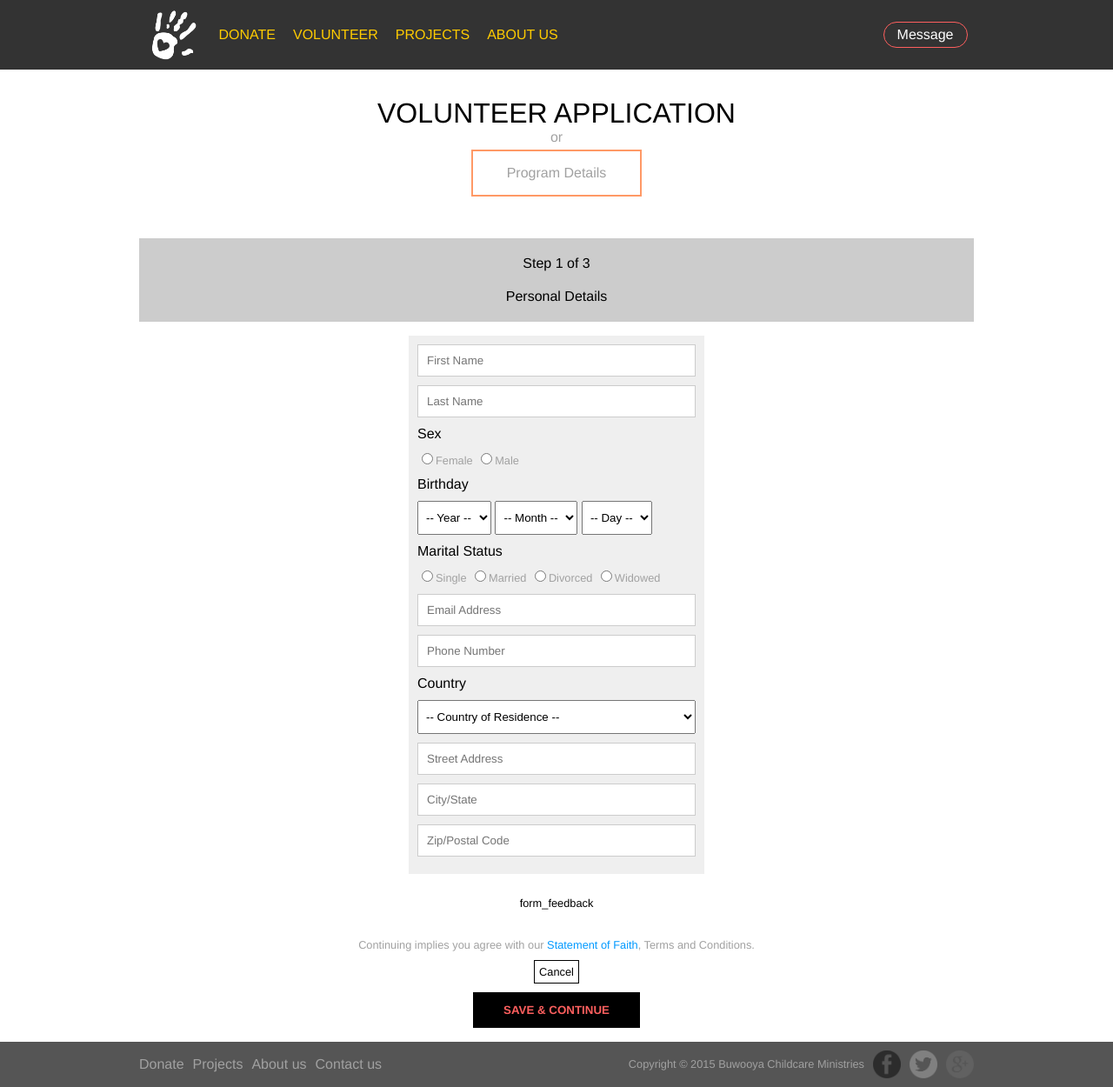
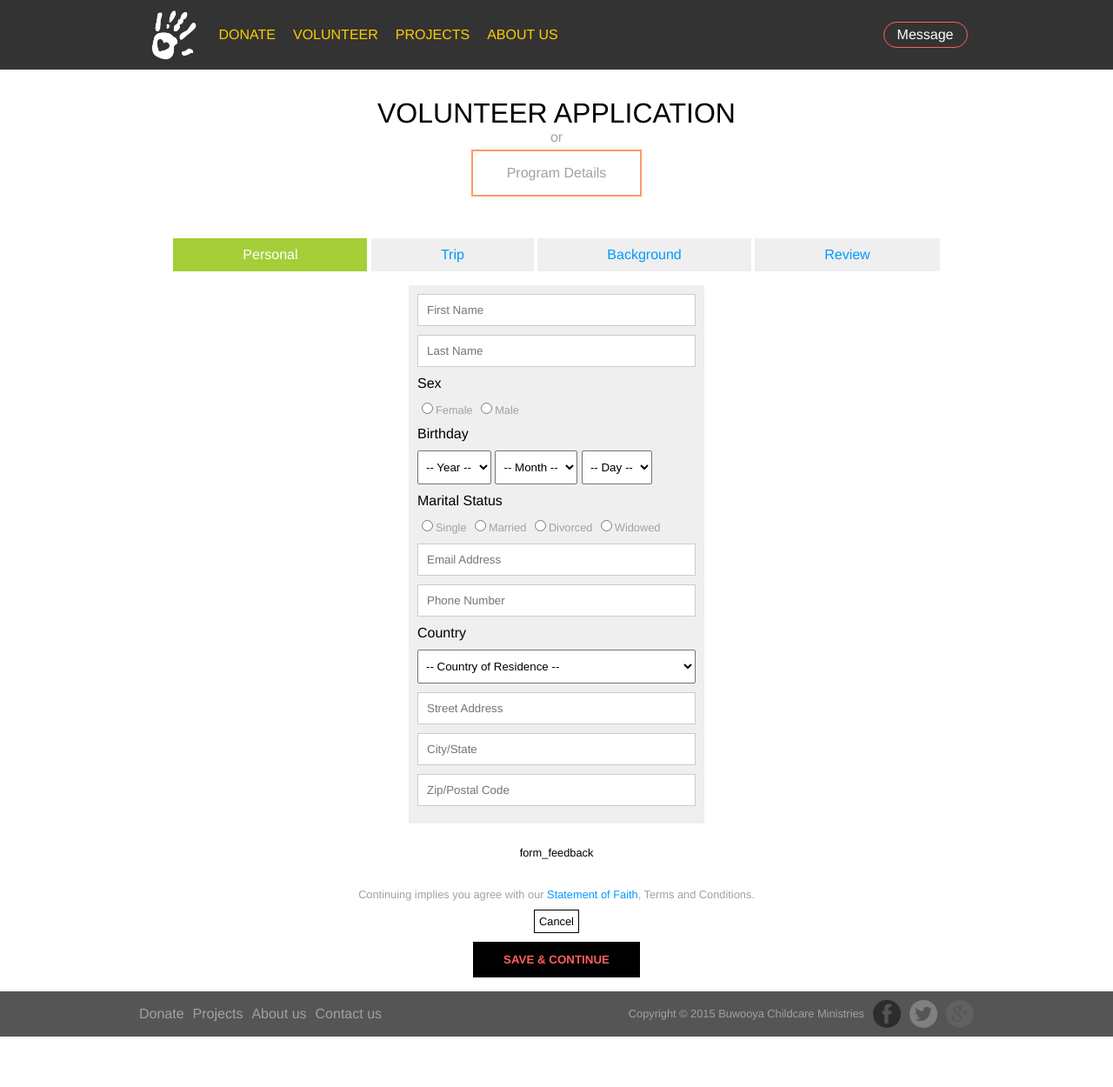
Before and after one commit to Plus256/Buwooya, a PHP site: page /apply.php in a window 1280 px wide. Shown: the whole page at 87% size. After the commit the page ends 1192 px from the top, so only its background shows below. Run offline with PHP 8.4, Linux system fonts and the light colour scheme; data that the repository does not hold is empty; some libraries are stand-ins or nearby versions.

Commit message:
working on step timeline

```diff
--- a/css/glb.css
+++ b/css/glb.css
@@ -1218,12 +1218,19 @@ input[type="text"]:focus{
 	width:100%;
 }
 
-.apply_form_title{
-	padding:10px;
+.apply_form_timeline{
 	margin-bottom:1em;
 	margin-right:auto;
 	margin-left:auto;
 	text-align:center;
+}
+
+a.apply_form_timeline_step{
+	background:#EFEFEF;
+	padding:10px 5em;
+	text-decoration:none;
+	display:inline-block;
+	color:#09F;
 }
 
 .radio_label{
@@ -1241,25 +1248,6 @@ input[type="text"]:focus{
 
 .term_note a{
 	color:#09F;
-}
-
-#form_one div.apply_form_title{
-	background:#CCC;
-}
-
-#form_two div.apply_form_title{
-	background:#FCB910;
-	color:#FFF;
-}
-
-#form_three div.apply_form_title{
-	background:#179B49;
-	color:#FFF;
-}
-
-#form_review div.apply_form_title{
-	background:#09F;
-	color:#FFF;
 }
 
 .form_feedback{
@@ -1286,20 +1274,6 @@ a.cancel_but{
 a.cancel_but:hover{
 	color:#F00;
 	border:1px solid #F00;
-}
-
-a.back_but{
-	text-decoration:none;
-	display:inline-block;
-	color:#09F;
-	font-size:80%;
-	border:1px dashed #09F;
-	padding:5px 10px 5px 7px;
-}
-
-a.back_but:hover{
-	color:#FFF;
-	background:#09F;
 }
 
 .form_inputs_subsection{
--- a/css/mob.css
+++ b/css/mob.css
@@ -129,8 +129,13 @@
 		width:calc(100% - 40px);
 	}
 
-	.apply_form_title{
-		width:calc(100% - 40px);
+	.apply_form_timeline{
+		width:calc(100% - 20px);
+	}
+
+	a.apply_form_timeline_step{
+		display:block;
+		margin-bottom:5px;
 	}
 
 	textarea{
--- a/inc/form_one.php
+++ b/inc/form_one.php
@@ -1,7 +1,10 @@
 <form method="post" id="form_one">
-    <div class="apply_form_title">
-        <div style="padding:10px;">Step 1 of 3</div>
-        <div style="padding:10px;">Personal Details</div>
+    <div class="apply_form_timeline">
+        <a href="#" class="apply_form_timeline_step" style="background:#A6CE39; color:#FFF;" onclick="return false;">Personal</a>
+        <a href="#" class="apply_form_timeline_step" onclick="return false;">Trip</a>
+        <a href="#" class="apply_form_timeline_step" onclick="return false;">Background</a>
+        <a href="#" class="apply_form_timeline_step" onclick="return false;">Review</a>
+        <div class="spacer"></div>
     </div>
     <div class="apply_form_inputs">
         <div><input type="text" placeholder="First Name" name="" /></div>
--- a/inc/fun.php
+++ b/inc/fun.php
@@ -3,6 +3,7 @@ require_once("cnf.php");
 require_once("sendgrid.php");
 //get the number of days in the month
 if(isset($_GET['get_month_days'])){
+  $today=date('j');//this day of the month
   $this_month=$_GET['this_month'];
   $q=mysqli_query($conn, "select * from month where id=$this_month");
   while($r=mysqli_fetch_assoc($q)){
```
Also changed, not shown: inc/form_review.php (+6 -4 lines), inc/form_three.php (+6 -4 lines), inc/form_two.php (+6 -4 lines), inc/from_calendar.php (+7 -4 lines), inc/to_calendar.php (+4 -4 lines).
